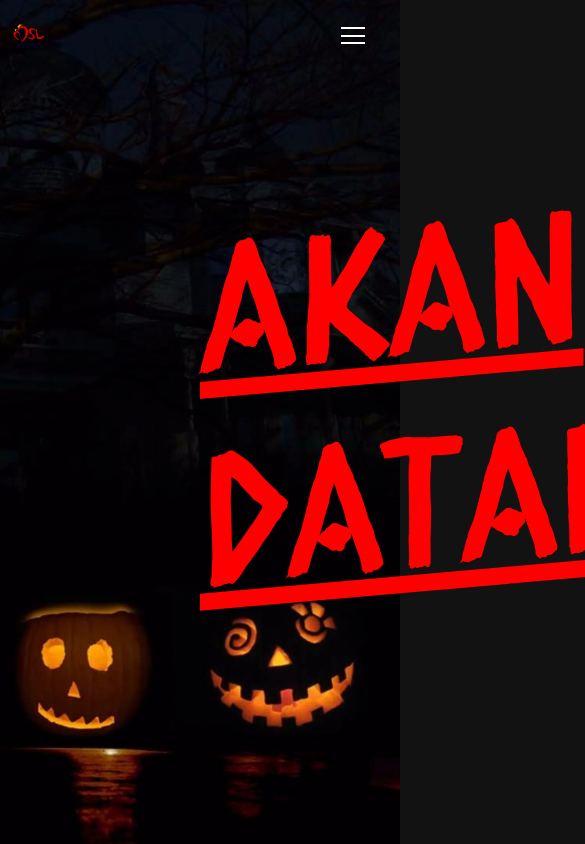
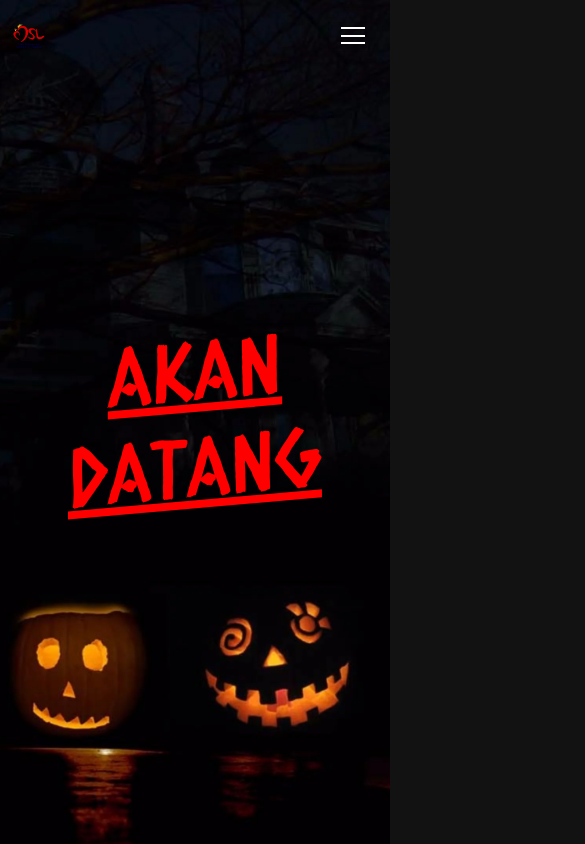
Before and after one commit to bipbipboopboop/MSL, a React (Create React App) app: page /for-freshmen in a window 390 px wide. Shown: the top 844 px of the page, 585 px wide, since content can reach past the window. Built offline with nearby package versions, Linux system fonts and the light colour scheme; grey boxes are pictures that could not be loaded.

Commit message:
Fixed For Freshmen overflow CSS

```diff
--- a/src/App.css
+++ b/src/App.css
@@ -712,18 +712,27 @@ nav.navbar .navbar-toggler[aria-expanded="true"] .navbar-toggler-icon {
 
 .forfreshmen {
   margin-top: 0;
-  min-height: 100vh;
-  padding: 200px 200px 200px 200px;
+  height: 100vh;
   background-image: url("./assets/img/banner-bg3.png");
   background-position: top center;
   background-size: cover;
   background-repeat: no-repeat;
+  display: flex;
+  justify-content: center;
+  align-items: center;
 }
 
 .forfreshmen h1 {
   font-size: 11em;
+  text-align: center;
   color: red;
   text-decoration: underline;
   text-transform: uppercase;
   transform: rotate(-5deg) skew(-5deg);
 }
+
+@media (max-width: 767px) {
+  .forfreshmen h1 {
+    font-size: 5em;
+  }
+}
```
